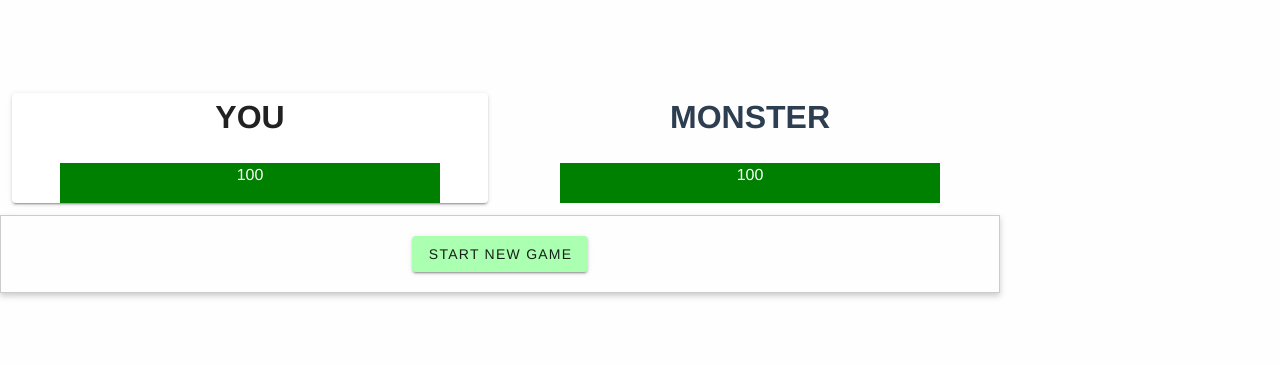
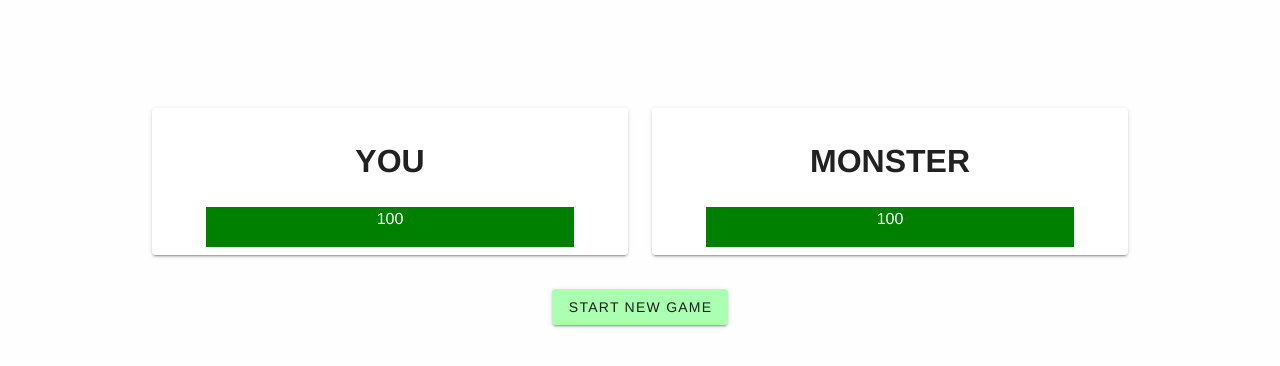
Before and after one commit to austinjbennett/austin-bennett-monster-project, a Vue app: page / in a window 1280 px wide. Shown: the top 366 px of the page. Built offline with nearby package versions, Linux system fonts and the light colour scheme.

Commit message:
Made some custom changes to my monster project

```diff
--- a/package.json
+++ b/package.json
@@ -13,6 +13,7 @@
     "vuetify": "^2.0.0"
   },
   "devDependencies": {
+    "@mdi/font": "^4.4.95",
     "@vue/cli-plugin-babel": "^3.11.0",
     "@vue/cli-plugin-eslint": "^3.11.0",
     "@vue/cli-service": "^3.11.0",
--- a/public/index.html
+++ b/public/index.html
@@ -5,10 +5,7 @@
 		<meta http-equiv="X-UA-Compatible" content="IE=edge" />
 		<meta name="viewport" content="width=device-width,initial-scale=1.0" />
 		<link rel="icon" href="<%= BASE_URL %>favicon.ico" />
-		<link
-			href="https://fonts.googleapis.com/css?family=Roboto:100,300,400,500,700,900"
-			rel="stylesheet"
-		/>
+		<link href="https://fonts.googleapis.com/css?family=Roboto:100,300,400,500,700,900" rel="stylesheet"/>
 		<link rel="stylesheet" href="css/foundation.min.css" />
 		<title>austin-bennett-monster-project</title>
     <link rel="stylesheet" href="https://fonts.googleapis.com/css?family=Roboto:100,300,400,500,700,900">
--- a/src/App.vue
+++ b/src/App.vue
@@ -1,55 +1,64 @@
 <template>
 	<div id="app">
-		<v-container fluid>
-			<v-row>
-				<v-col cols="6">
-					<v-card class="pa-2">
+		<v-container fluid >
+			<v-row style="margin: 0 auto; justify-content: center; flex-wrap: nowrap;">
+				<v-col cols="12">
+					{{ message }}
+				</v-col>
+			</v-row>
+			<v-row justify="center" align="middle" class="flex-nowrap mx-auto" style="margin: 0 auto; justify-content: center; flex-wrap: nowrap;">
+				<v-col cols="12" md="6">
+					<v-card class="pa-2" style="padding: 8px;">
 						<h1 class="text-center">YOU</h1>
 						<div class="healthbar">
 							<div
-								class="healthbar text-center"
-								style="background-color: green; margin: 0; color: white;"
-								:style="{width: playerHealth + '%'}">
+								class="healthbar healthbar-inner text-center"
+								style="margin: 0;"
+								:style="{width: playerHealth + '%'}"
+								:class="{ 'yellow': playerYellow, 'red': playerRed }">
 								{{ playerHealth }}
 							</div>
 						</div>
 					</v-card>
 				</v-col>
-				<v-col cols="6">
+				<v-col cols="12" md="6">
+					<v-card style="padding: 8px;">
 						<h1 class="text-center">MONSTER</h1>
 						<div class="healthbar">
 							<div
-								class="healthbar text-center"
-								style="background-color: green; margin: 0; color: white;"
-								:style="{width: monsterHealth + '%'}">
+								class="healthbar healthbar-inner text-center"
+								style="margin: 0;"
+								:style="{width: monsterHealth + '%'}"
+								:class="{ 'yellow': monsterYellow, 'red': monsterRed }">
 								{{ monsterHealth }}
 							</div>
 						</div>
+					</v-card>
 				</v-col>
 			</v-row>
-			<section class="row controls" v-if="!gameIsRunning">
-				<div class="small-12 columns">
+			<v-row justify="center" v-if="!gameIsRunning" style="justify-content:center; margin: 0 auto;">
+				<v-col cols="12">
 					<v-btn id="start-game" @click="startGame">START NEW GAME</v-btn>
-				</div>
-			</section>
-			<section class="row controls" v-else>
-				<div class="small-12 columns">
+				</v-col>
+			</v-row>
+			<v-row justify="center" v-else style="justify-content:center; margin: 0 auto;">
+				<v-col cold="12">
 					<v-btn id="attack" @click="attack">ATTACK</v-btn>
-					<v-btn id="special-attack" @click="specialAttack">SPECIAL ATTACK</v-btn>
+					<v-btn id="special-attack" @click="specialAttack" :disabled=disableSpecial>SPECIAL ATTACK</v-btn>
 					<v-btn id="heal" @click="heal">HEAL</v-btn>
 					<v-btn id="give-up" @click="giveUp">GIVE UP</v-btn>
-				</div>
-			</section>
-			<section class="row log" v-if="turns.length > 0">
-				<div class="small-12 columns">
+				</v-col>
+			</v-row>
+			<v-row class="log" v-if="turns.length > 0" style="justify-content:center; margin: 0 auto;">
+				<v-col cols="12">
 					<ul>
 					<li v-for="turn in turns"
 						:class="{'player-turn': turn.isPlayer, 'monster-turn': !turn.isPlayer}" v-bind:key="turn.id">
 						{{ turn.text }}
 					</li>
 					</ul>
-				</div>
-			</section>
+				</v-col>
+			</v-row>
 		</v-container>
 	</div>
 </template>
@@ -67,7 +76,14 @@ export default {
       playerHealth: 100,
       monsterHealth: 100,
       gameIsRunning: false,
-      turns: []
+	  turns: [],
+	  spAttCount: 0,
+	  message: '',
+	  disableSpecial: false,
+	  playerYellow: false,
+	  playerRed: false,
+	  monsterYellow: false,
+	  monsterRed: false
     }
   },
   methods: {
@@ -76,8 +92,16 @@ export default {
         this.playerHealth = 100;
         this.monsterHealth = 100;
 		this.turns = [];
+		this.spAttCount = 0;
+		this.message = '';
+		this.disableSpecial = false;
+		this.playerYellow = false;
+		this.playerRed = false;
+		this.monsterYellow = false;
+		this.monsterRed = false;
     },
     attack: function () {
+		this.message = '';
         var damage = this.calculateDamage(3, 10);
         this.monsterHealth -= damage;
         this.turns.unshift({
@@ -87,10 +111,20 @@ export default {
         if (this.checkWin()) {
             return;
         }
+		if (this.monsterHealth < 50 && this.monsterHealth > 24) {
+			this.monsterYellow = true;
+			this.monsterRed = false;
+		}
+		else if (this.monsterHealth < 25) {
+			this.monsterYellow = false;
+			this.monsterRed = true;
+		}
 
         this.monsterAttacks();
     },
     specialAttack: function () {
+		if (this.spAttCount < 2) {
+			this.spAttCount += 1;
 			var damage = this.calculateDamage(10, 20);
 			this.monsterHealth -= damage;
 			this.turns.unshift({
@@ -100,9 +134,27 @@ export default {
 			if (this.checkWin()) {
 				return;
 			}
+			if (this.monsterHealth < 50 && this.monsterHealth > 24) {
+				this.monsterYellow = true;
+				this.monsterRed = false;
+			}
+			else if (this.monsterHealth < 25) {
+				this.monsterYellow = false;
+				this.monsterRed = true;
+			}
+
 			this.monsterAttacks();
+
+			if (this.spAttCount === 2) {
+				this.disableSpecial = true;
+			}
+		}
+		else {
+			this.message = 'You can only use the special attack two times';
+		}
     },
     heal: function () {
+		this.message = '';
         if (this.playerHealth <= 90) {
             this.playerHealth += 10;
         } else {
@@ -113,8 +165,13 @@ export default {
             text: 'Player heals for 10'
         });
         this.monsterAttacks();
+		if (this.playerHealth > 49) {
+			this.playerYellow = false;
+			this.playerRed = false;
+		}
     },
     giveUp: function () {
+		this.message = '';
         this.gameIsRunning = false;
     },
     monsterAttacks: function() {
@@ -125,6 +182,14 @@ export default {
             isPlayer: false,
             text: 'Monster hits Player for ' + damage
 		});
+		if (this.playerHealth < 50 && this.playerHealth > 24) {
+			this.playerYellow = true;
+			this.playerRed = false;
+		}
+		else if (this.playerHealth < 25) {
+			this.playerYellow = false;
+			this.playerRed = true;
+		}
     },
     calculateDamage: function(min, max) {
         return Math.max(Math.floor(Math.random() * max) + 1, min);
@@ -170,6 +235,17 @@ export default {
     background-color: #eee;
     margin: auto;
     transition: width 500ms;
+}
+.healthbar-inner {
+	background-color: green;
+	color: white;
+}
+.healthbar-inner.yellow {
+	background-color: yellow;
+	color: black;
+}
+.healthbar-inner.red {
+	background-color: red;
 }
 
 .controls, .log {
--- a/src/main.js
+++ b/src/main.js
@@ -1,6 +1,6 @@
 import Vue from 'vue'
 import App from './App.vue'
-import vuetify from './plugins/vuetify';
+import vuetify from '@/plugins/vuetify';
 
 Vue.config.productionTip = false
 
--- a/src/plugins/vuetify.js
+++ b/src/plugins/vuetify.js
@@ -1,7 +1,12 @@
 import Vue from 'vue';
 import Vuetify from 'vuetify/lib';
+import 'vuetify/dist/vuetify.min.css'
 
 Vue.use(Vuetify);
+
+// const opts = {}
+
+// export default new Vuetify(opts)
 
 export default new Vuetify({
   icons: {
```
Also changed, not shown: 1 other file (tests, documents, lock files or other folders). Lines whose indentation alone changed are shown as unchanged.
